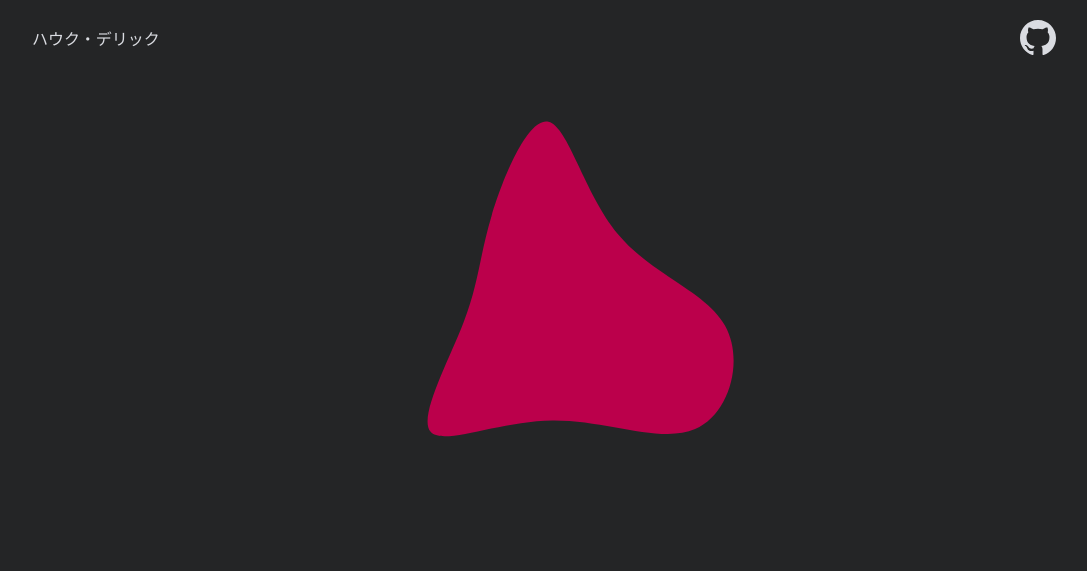
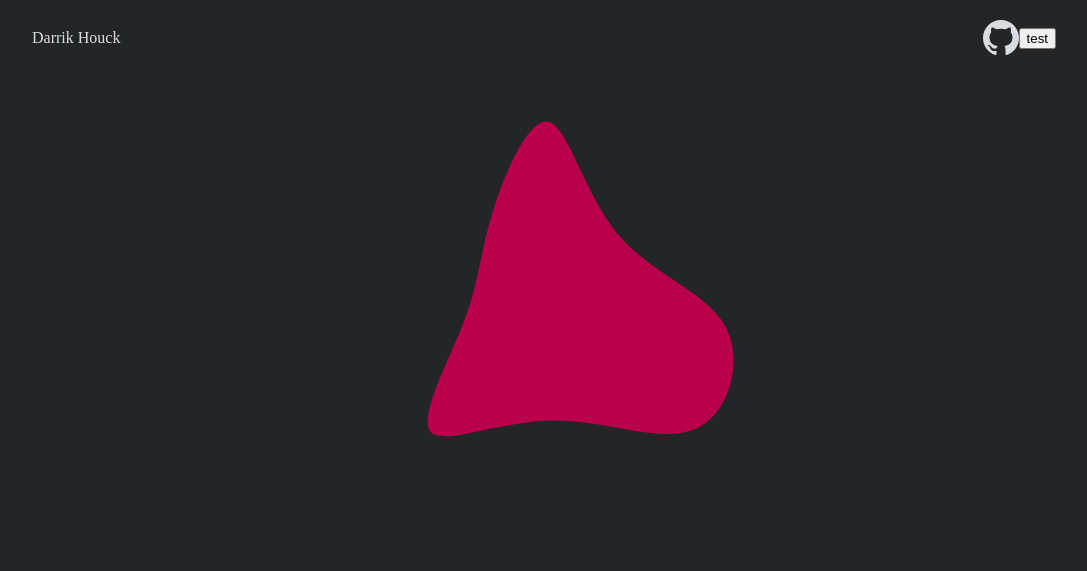
Before and after one commit to Daarrik/learning-gatsby, a Gatsby site: page / in a window 1280 px wide. Shown: the whole page, without its empty margins (96-1183 px from the left). Built offline with nearby package versions, Linux system fonts and the light colour scheme; Gatsby itself is replaced by a stand-in of ours.

Commit message:
working language toggle button
im the best

```diff
--- a/src/components/Language.js
+++ b/src/components/Language.js
@@ -1,17 +1,19 @@
-import React, { useState, createContext, useContext } from "react";
+import React, { useState, createContext } from "react";
 import { content } from "../constants/content";
 
 export const LanguageContext = createContext();
 
 const LanguageProvider = ({ children }) => {
-  const [language, setLanguage] = useState(content.jp);
+  const [language, setLanguage] = useState(0);
 
   const switchLang = () => {
-    setLanguage("jp");
+    setLanguage((language+1) % 2);
   };
 
   return (
-    <LanguageContext.Provider value={{ language, switchLang }}>
+    <LanguageContext.Provider
+      value={{ language: language === 0 ? content.en : content.jp, switchLang }}
+    >
       {children}
     </LanguageContext.Provider>
   );
--- a/src/components/header.js
+++ b/src/components/header.js
@@ -16,6 +16,7 @@ const Header = () => {
         {links.map((link) => (
           <HeaderItem key={link.name} url={link.url} icon={link.icon} />
         ))}
+        <button onClick={() => switchLang()}>test</button>
       </nav>
     </div>
   );
```
